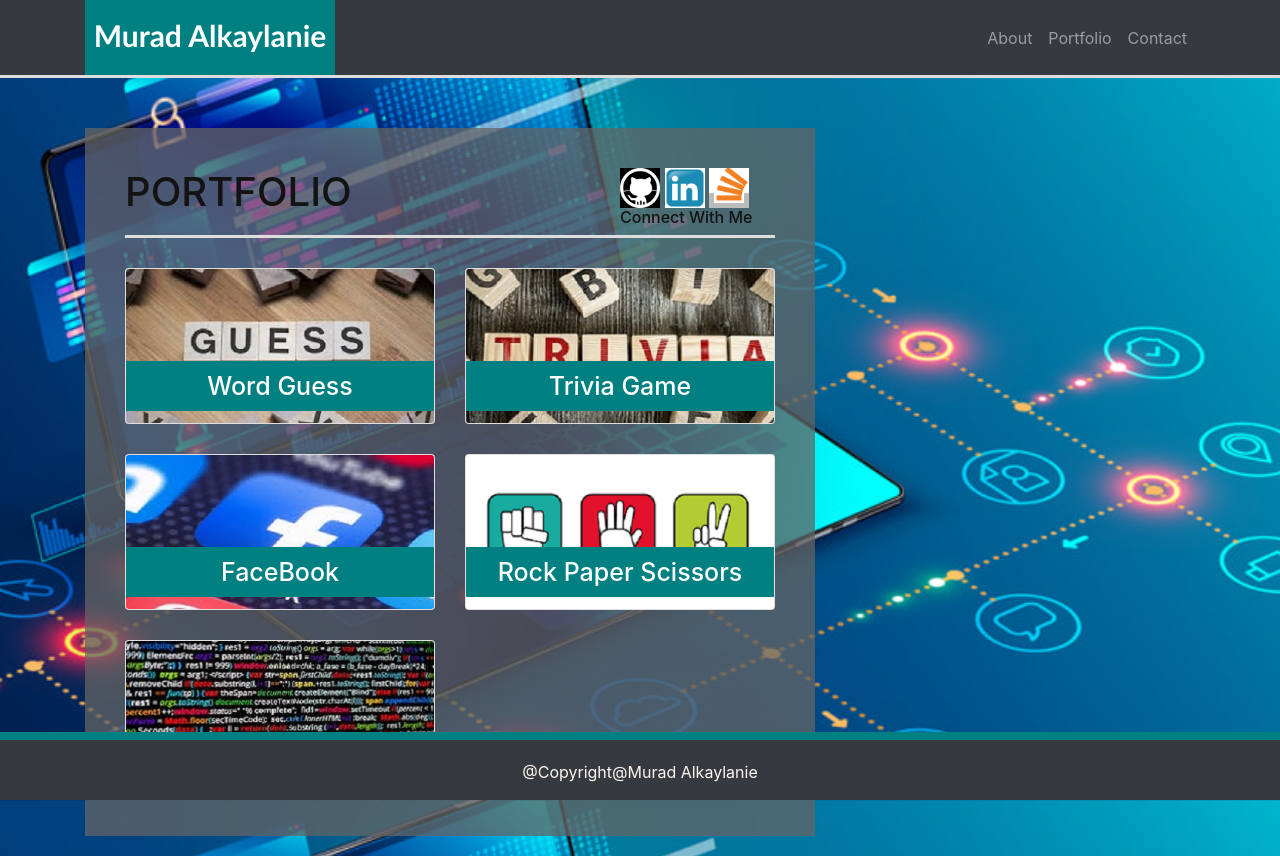
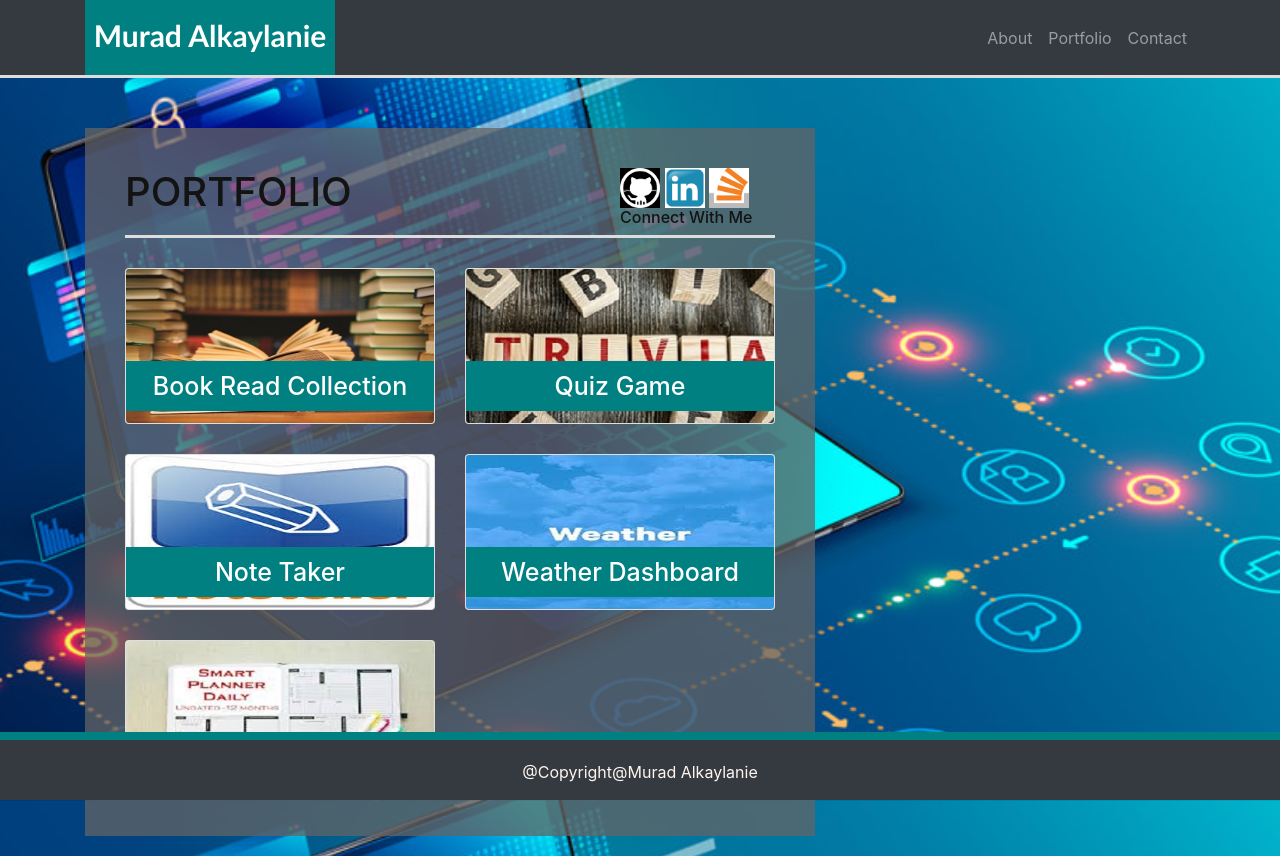
Before and after one commit to Kaylan83/HW2, a plain HTML site: page portfolio.html in a window 1280 px wide. Drawn offline with nearby package versions, Linux system fonts and the light colour scheme; files that its build step writes are made by us from their sources.

Commit message:
updating portfolio

```diff
--- a/portfolio.html
+++ b/portfolio.html
@@ -92,9 +92,9 @@
                                 <div class="col-md-6   ">
                                     <div class="card  ">
 
-                                        <img class="card-img  img-fluid my-pic" src="Assests/images/word-guess.jpg"
-                                            alt="word-guess">
-                                        <h5 class="card-title card-title-position "> Word Guess</h5>
+                                       <a href="https://obscure-journey-56176.herokuapp.com/" target="blanck"><img class="card-img  img-fluid my-pic" src="Assests/images/readbackground.jpg"
+                                        alt="word-guess">
+                                    <h5 class="card-title card-title-position "> Book Read Collection</h5></a>
 
                                     </div>
                                 </div>
@@ -102,10 +102,10 @@
                                 <div class="col-md-6  marginbottom">
                                     <div class="card  ">
                                         <div>
-                                            <img class="card-img  img-fluid my-pic" src="Assests/images/TriviaGame.jpg"
-                                                alt="TriviaGame">
+                                            <a href="https://kaylan83.github.io/Quiz-Game/" target="blanck"><img class="card-img  img-fluid my-pic" src="Assests/images/TriviaGame.jpg"
+                                                alt="Quiz-Game">
 
-                                            <h5 class="card-title card-title-position "> Trivia Game</h5>
+                                            <h5 class="card-title card-title-position "> Quiz Game</h5></a>
 
                                         </div>
                                     </div>
@@ -114,10 +114,10 @@
                                 <div class="col-md-6  marginbottom">
                                     <div class="card  ">
                                         <div>
-                                            <img class="card-img img-fluid  my-pic" src="Assests/images/FaceBook.jpg"
-                                                alt="FaceBook">
+                                           <a href="https://safe-crag-21637.herokuapp.com/" target="blanck"><img class="card-img img-fluid  my-pic" src="Assests/images/noteTaker.jpg"
+                                            alt="noteTaker">
 
-                                            <h5 class="card-title card-title-position "> FaceBook</h5>
+                                        <h5 class="card-title card-title-position "> Note Taker</h5></a>
 
                                         </div>
                                     </div>
@@ -126,10 +126,10 @@
                                 <div class="col-md-6  marginbottom">
                                     <div class="card  ">
                                         <div>
-                                            <img class="card-img img-fluid  my-pic" src="Assests/images/RPS.png"
-                                                alt="Rock Paper Scissors">
+                                           <a href="https://kaylan83.github.io/weather-dashboard/" target="blanck"><img class="card-img img-fluid  my-pic" src="Assests/images/weatherDashboard.jpg"
+                                            alt="WeatherDashboard">
 
-                                            <h5 class="card-title card-title-position "> Rock Paper Scissors</h5>
+                                        <h5 class="card-title card-title-position "> Weather Dashboard</h5></a>
 
                                         </div>
                                     </div>
@@ -138,10 +138,10 @@
                                 <div class="col-md-6  ">
                                     <div class="card  ">
                                         <div>
-                                            <img class="card-img img-fluid  my-pic" src="Assests/images/coding.jpg"
-                                                alt="CodingBootcamp">
+                                           <a href="https://kaylan83.github.io/dailyPlanner/" target="blanck"><img class="card-img img-fluid  my-pic" src="Assests/images/dailyplanner.jpg"
+                                            alt="DailyPlanner">
 
-                                            <h5 class="card-title card-title-position ">Coding BootCamp</h5>
+                                        <h5 class="card-title card-title-position ">Daily Planner</h5></a>
 
                                         </div>
                                     </div>
```
Also changed, not shown: index.html (+2 -3 lines), Assests/images/dailyplanner.jpg (added), Assests/images/noteTaker.jpg (added), Assests/images/readbackground.jpg (added), Assests/images/weatherDashboard.jpg (added).
